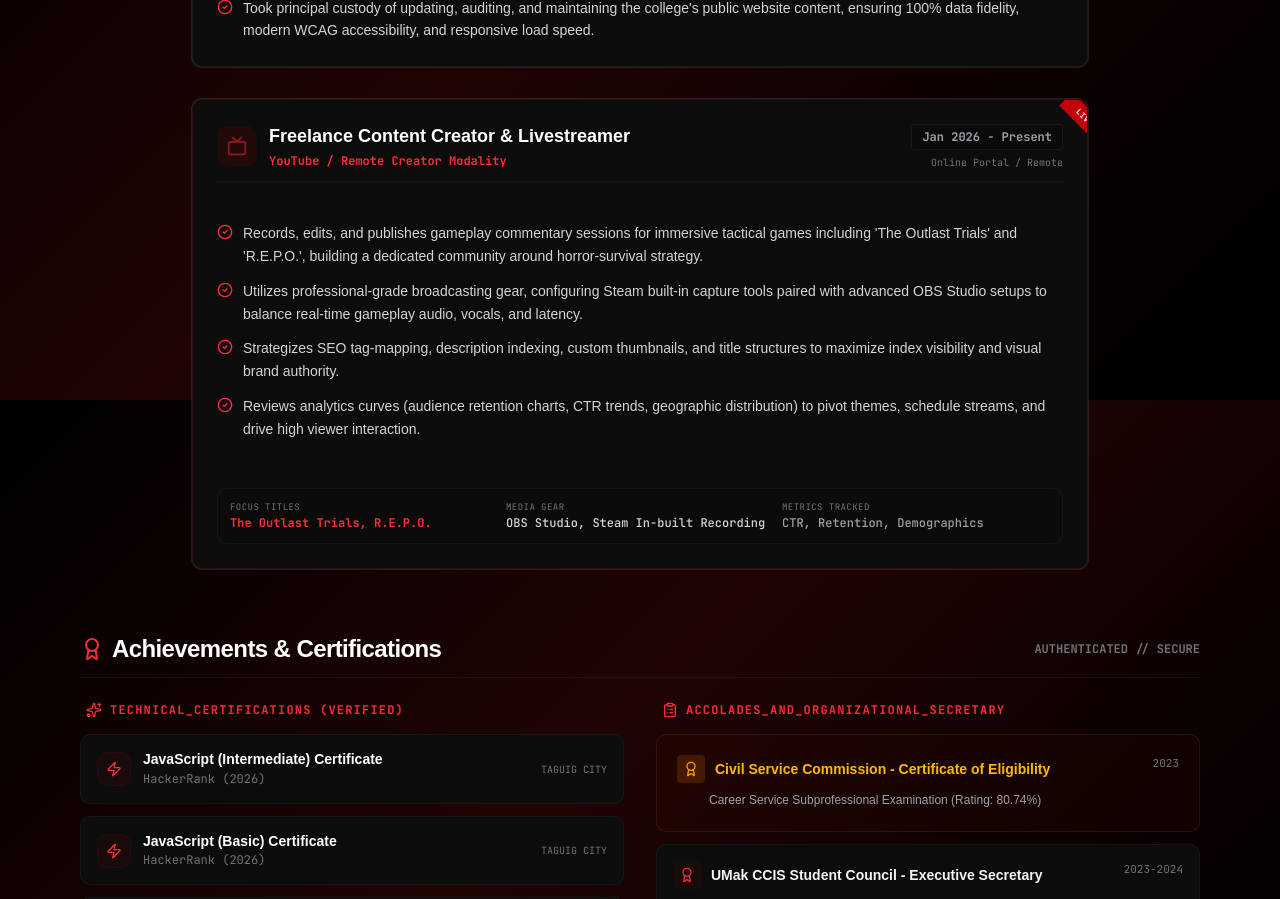
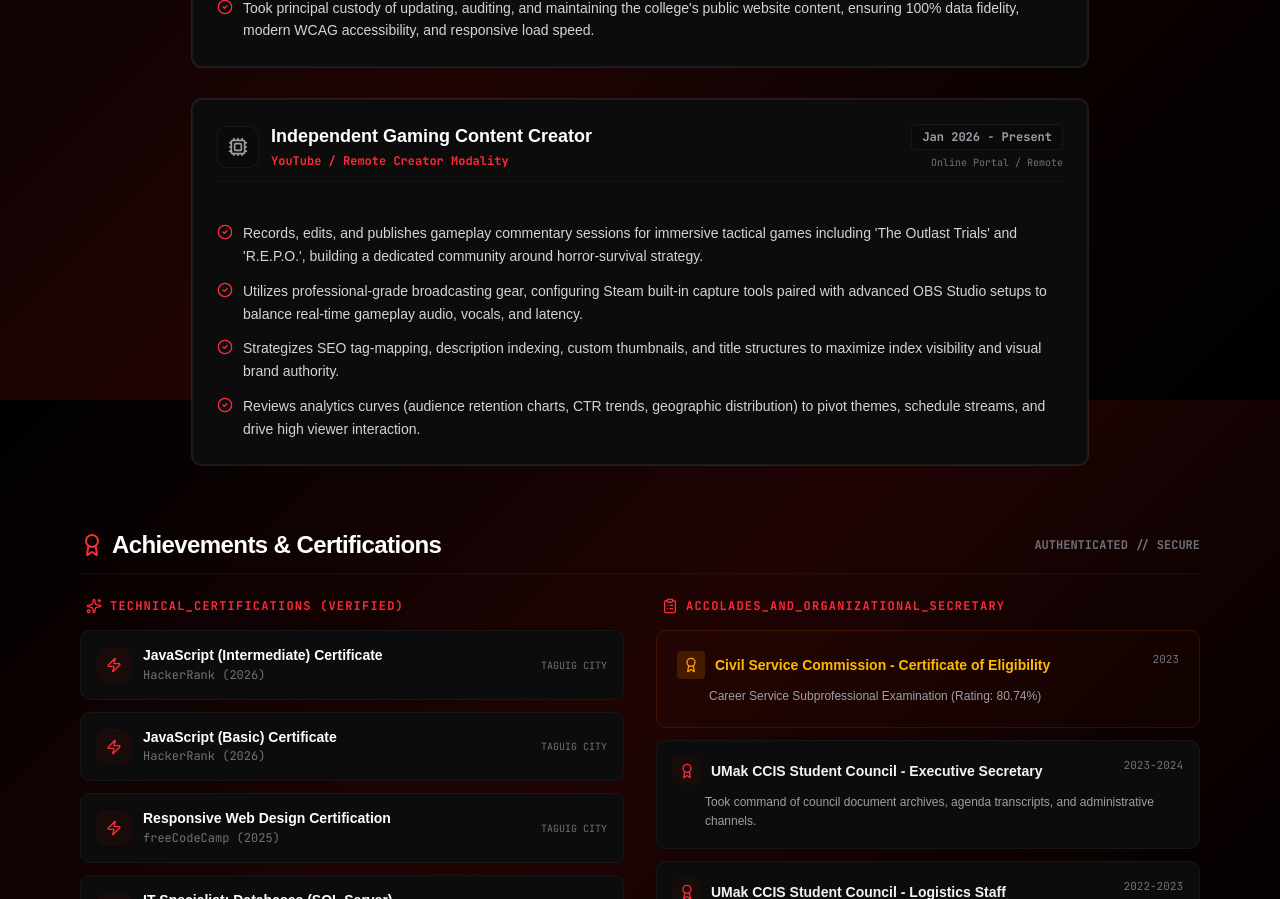
Before and after one commit to crimsonshiii/jnfb-crimson-com-v2-official, a React (Vite) app: page / in a window 1280 px wide. Shown: the part 4400-5299 px from the top of the page. Built offline with nearby package versions, Linux system fonts and the light colour scheme.

Commit message:
change in the experience

```diff
--- a/src/data.ts
+++ b/src/data.ts
@@ -256,8 +256,8 @@
     ]
   },
   {
-    id: "youtube-freelance",
-    role: "Freelance Content Creator & Livestreamer",
+    id: "youtube-independent",
+    role: "Independent Gaming Content Creator",
     company: "YouTube / Remote Creator Modality",
     type: "Remote Creative Modality",
     duration: "Jan 2026 - Present",
```
